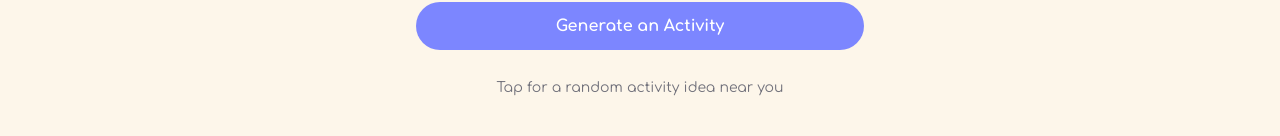
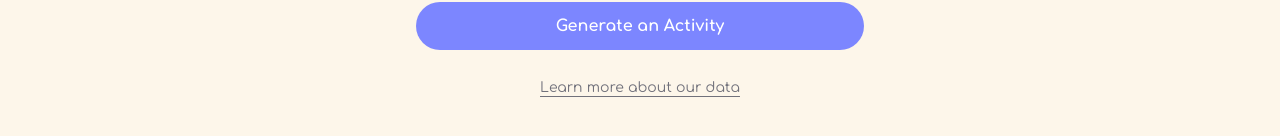
Before and after one commit to canhappyy/your-kids-need-to-touch-grass, a Next.js app in the folder apps/web/: page / in a window 1280 px wide. Shown: the part 801-937 px from the top of the page. Built offline with nearby package versions, Linux system fonts and the light colour scheme.

Commit message:
feat: add data governance page link

```diff
--- /dev/null
+++ b/apps/web/src/app/data-governance/page.tsx
@@ -0,0 +1,15 @@
+import type { Metadata } from "next";
+
+import { TopNav } from "@/components/layout/top-nav";
+
+export const metadata: Metadata = {
+  title: "PlayGo - Data governance",
+};
+
+export default function DataGovernancePage() {
+  return (
+    <main className="relative min-h-svh bg-[#FDF6EA] px-6 pt-16 pb-10 text-zinc-900 sm:px-8">
+      <TopNav backHref="/" backAriaLabel="Back to search" />
+    </main>
+  );
+}
--- a/apps/web/src/components/home/home-search-form.tsx
+++ b/apps/web/src/components/home/home-search-form.tsx
@@ -1,4 +1,6 @@
 "use client";
+
+import Link from "next/link";
 
 import { PlayPreferencesField } from "./play-preferences-field";
 import { AgeRangeField } from "./age-range-field";
@@ -94,10 +96,12 @@ function HomeSearchForm({
         >
           Generate an Activity
         </Button>
-        <p className="mt-7 text-sm text-zinc-500">
-          Tap for a random activity idea{" "}
-          {locationMode === "home" ? "at home" : "near you"}
-        </p>
+        <Link
+          className="mt-7 inline-block text-sm text-zinc-500 underline underline-offset-4 transition-colors hover:text-zinc-800 focus-visible:rounded-sm focus-visible:outline-none focus-visible:ring-2 focus-visible:ring-[#93AB63] focus-visible:ring-offset-2"
+          href="/data-governance"
+        >
+          Learn more about our data
+        </Link>
       </div>
     </form>
   );
```
Also changed, not shown: 1 other file (tests, documents, lock files or other folders).
